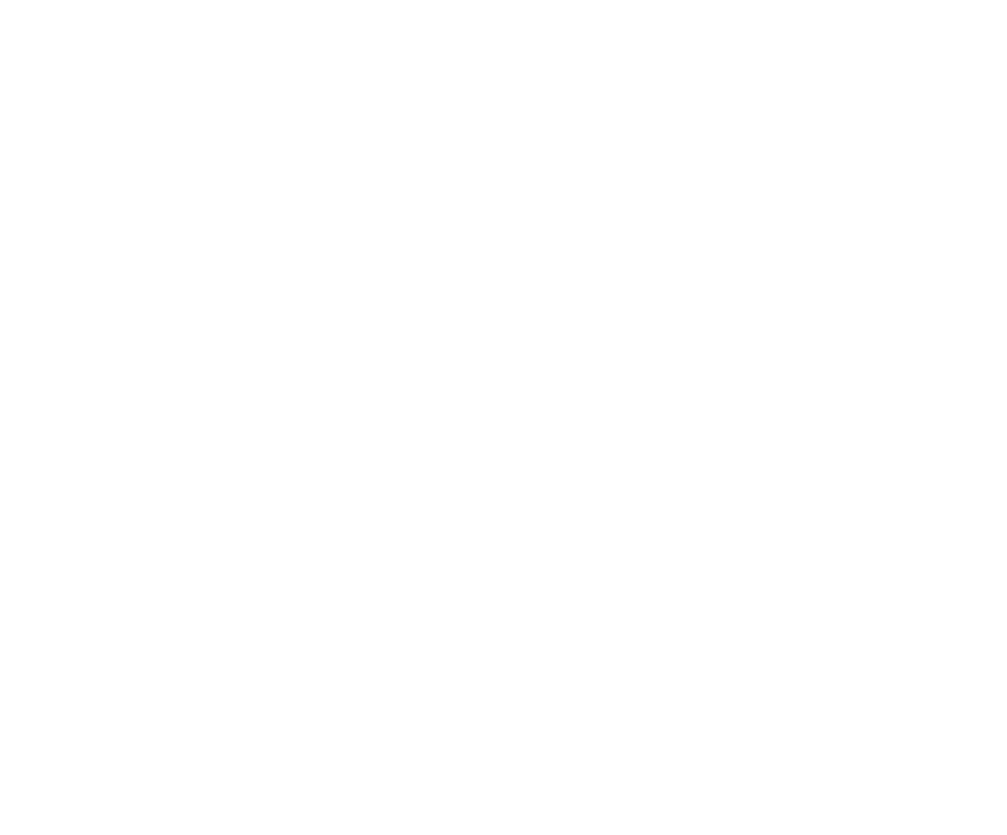
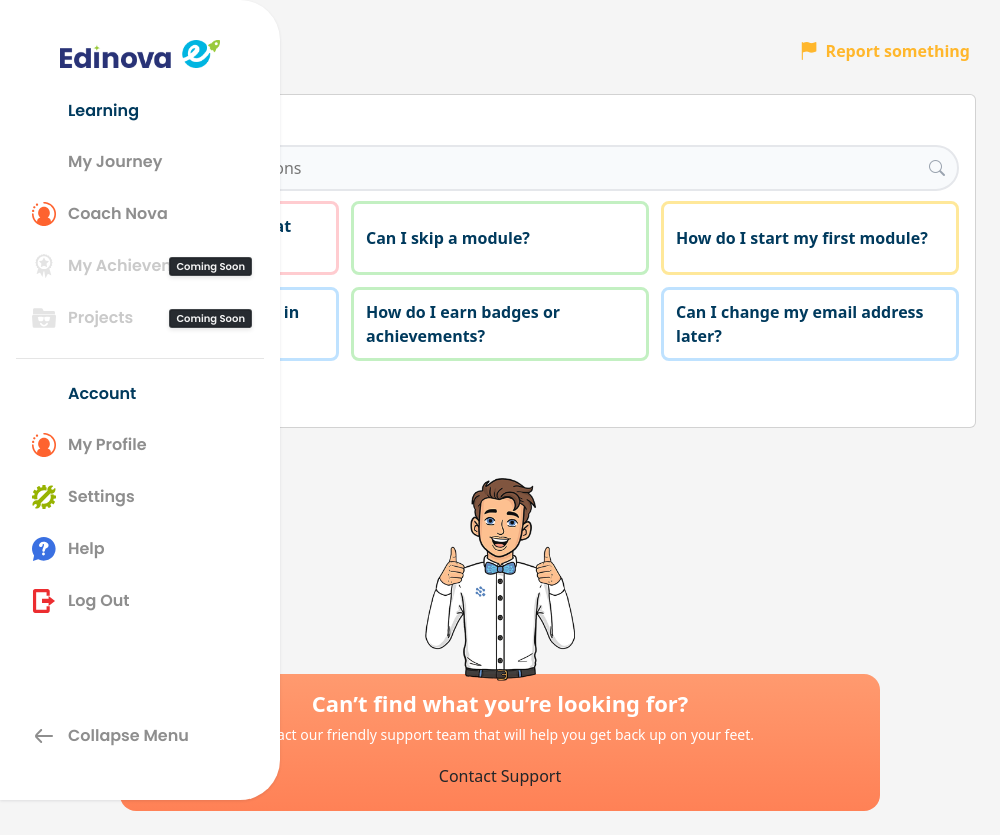
Before and after one commit to TerryB26/edi-student-track, a React (Create React App) app: page /help in a window 1280 px wide. Before the commit this address had no page. Shown: the whole page, without its empty margins (0-1007 px from the left). Before the commit the page ends 800 px from the top, so only its background shows below. Built offline with nearby package versions, Linux system fonts and the light colour scheme.

Commit message:
help page

```diff
--- a/src/App.js
+++ b/src/App.js
@@ -4,6 +4,7 @@
 import Home from './components/Home';
 import ProfilePage from './pages/Profile/Profile';
 import SettingsPage from './pages/Settings/Settings';
+import HelpPage from './pages/Help/Help';
 import Navbar from './components/Navigation/Navbar';
 import 'bootstrap/dist/css/bootstrap.min.css';
 import './App.css';
@@ -50,6 +51,11 @@
               <SettingsPage />
             </LayoutWithNavbar>
           } />
+          <Route path="/help" element={
+            <LayoutWithNavbar>
+              <HelpPage />
+            </LayoutWithNavbar>
+          } />
 
           {/* Default redirect to login */}
           <Route path="/" element={<Navigate to="/login" replace />} />
--- /dev/null
+++ b/src/components/Help/Help.css
@@ -0,0 +1,55 @@
+.help-page { text-align: left; }
+
+.help-header { display: flex; align-items: center; justify-content: space-between; margin-bottom: 16px; }
+.report-link { display: inline-flex; align-items: center; gap: 8px; background: transparent; border: none; color: #ffb72c; font-weight: 600; }
+.report-link .bi { font-size: 18px; line-height: 1; }
+
+.help-card { background: #fff; border: 1px solid #e5e7eb; border-radius: 12px; }
+.help-card .card-body { padding: 16px; }
+
+.help-card-header { display: flex; align-items: center; justify-content: space-between; gap: 16px; margin-bottom: 12px; }
+.help-card-header h3 { margin: 0; font-size: 18px; font-weight: 700; color: #003a5d; }
+
+.search-box { display: flex; align-items: center; background: #f8fafc; border: 2px solid #e5e7eb; border-radius: 24px; padding: 8px 12px; width: 100%; gap: 8px;margin-bottom: 10px; }
+.search-box .bi { color: #9aa3af; margin-left: auto; }
+.search-input { border: none; outline: none; background: transparent; width: 100%; }
+
+.questions-grid { display: grid; grid-template-columns: repeat(3, 1fr); gap: 12px; }
+.question-card { background: #fff; border: 3px solid #D9E1E7; border-radius: 8px; padding: 10px 12px; text-align: left; font-weight: 600; color: #003a5d; }
+.question-card.q-pink { border-color: #ffccd0; }
+.question-card.q-green { border-color: #c3f0c2; }
+.question-card.q-yellow { border-color: #ffe89a; }
+.question-card.q-blue { border-color: #bfe2ff; }
+
+.pager { display: flex; align-items: center; gap: 8px; margin-top: 16px; }
+.page-btn { background: #fff; border: 1px solid #e5e7eb; color: #4b5563; border-radius: 8px; padding: 4px 10px; font-weight: 600; }
+.page-btn[disabled] { background: #f1f5f9; color: #111827; }
+.page-ellipsis { color: #6b7280; }
+
+.support-illustration { display: flex; align-items: center; justify-content: center; margin-top: 50px; margin-bottom: -15px; }
+.support-illustration img { width: 150px; height: auto; display: block; opacity: 0.95; }
+.contact-support {
+  margin: 8px auto 0; /* center and add top spacing */
+  background: linear-gradient(180deg, #ff9a6f 0%, #ff8156 100%);
+  border-radius: 16px;
+  padding: 16px 24px; /* slightly smaller */
+  color: #fff;
+  text-align: center;
+  max-width: 760px; /* prevent overly wide card on desktop */
+  width: calc(100% - 32px); /* add side space on small screens */
+}
+.support-content h3 { margin: 0 0 8px 0; font-size: 22px; font-weight: 800; }
+.support-content p { margin: 0 0 12px 0; font-size: 14px; }
+.btn-support { background: #fff; color: #ff8156; font-weight: 700; border: none; border-radius: 12px; padding: 10px 16px; }
+.btn-support:hover { background: #f8f9fa; }
+
+/* Mobile */
+@media (max-width: 768px) {
+  .help-card-header { flex-direction: column; align-items: stretch; }
+  .search-box { width: 100%; min-width: 0; }
+  .search-input { width: 100%; }
+  .questions-grid { grid-template-columns: 1fr; }
+  .contact-support { grid-template-columns: 1fr; text-align: center; }
+  .support-illustration { order: 2; }
+  .support-content { order: 1; }
+}
--- /dev/null
+++ b/src/components/Help/Help.jsx
@@ -0,0 +1,86 @@
+import React from 'react';
+import './Help.css';
+
+const Help = ({
+  searchQuery,
+  onSearchChange,
+  onContactSupport,
+  questions = [],
+}) => {
+  const borderClass = (tag) => {
+    switch (tag) {
+      case 'pink':
+        return 'q-pink';
+      case 'green':
+        return 'q-green';
+      case 'yellow':
+        return 'q-yellow';
+      case 'blue':
+      default:
+        return 'q-blue';
+    }
+  };
+
+  return (
+    <div className="help-page">
+      <div className="help-header">
+        <h2 className="page-title">Help</h2>
+        <button className="report-link" type="button" aria-label="Report something">
+          <i className="bi bi-flag-fill" aria-hidden="true"></i>
+          <span>Report something</span>
+        </button>
+      </div>
+
+      <div className="card help-card">
+        <div className="card-body">
+          <div className="help-card-header">
+            <h3>Common Questions</h3>
+          </div>
+          <div className="search-box">
+            <input
+              type="text"
+              className="search-input"
+              placeholder="Search other common questions"
+              value={searchQuery}
+              onChange={(e) => onSearchChange && onSearchChange(e.target.value)}
+            />
+            <span className="bi bi-search" aria-hidden="true"></span>
+          </div>
+
+          <div className="questions-grid">
+            {questions.map((q, idx) => (
+              <button key={idx} className={`question-card ${borderClass(q.tag)}`} type="button">
+                {q.text}
+              </button>
+            ))}
+          </div>
+
+          <div className="pager">
+            <button className="page-btn" disabled>1</button>
+            <button className="page-btn">2</button>
+            <button className="page-btn">3</button>
+            <span className="page-ellipsis">…</span>
+            <button className="page-btn">8</button>
+          </div>
+        </div>
+      </div>
+      <div className="support-illustration">
+        <img src="/images/assets/help-man.png" alt="Helper" />
+      </div>
+      <div className="contact-support">
+        <div className="support-content">
+          <h3>Can’t find what you’re looking for?</h3>
+          <p>
+            Contact our friendly support team that will help you get back up on your feet.
+          </p>
+          <button className="btn btn-support" onClick={onContactSupport}>
+            Contact Support
+          </button>
+        </div>
+      </div>
+
+    </div>
+  );
+};
+
+export default Help;
--- a/src/components/Navigation/Navbar.jsx
+++ b/src/components/Navigation/Navbar.jsx
@@ -46,6 +46,9 @@
         break;
       case 'Settings':
         navigate('/settings');
+        break;
+      case 'Help':
+        navigate('/help');
         break;
       default:
         // For other items, just set as active for now
--- /dev/null
+++ b/src/pages/Help/Help.js
@@ -0,0 +1,35 @@
+import React, { useMemo, useState } from 'react';
+import Help from '../../components/Help/Help';
+
+const ALL_QUESTIONS = [
+  { text: 'I forgot my password — what should I do?', tag: 'pink' },
+  { text: 'Can I skip a module?', tag: 'green' },
+  { text: 'How do I start my first module?', tag: 'yellow' },
+  { text: 'Do I have to finish a module in one sitting?', tag: 'blue' },
+  { text: 'How do I earn badges or achievements?', tag: 'green' },
+  { text: 'Can I change my email address later?', tag: 'blue' },
+];
+
+export default function HelpPage() {
+  const [search, setSearch] = useState('');
+
+  const filtered = useMemo(() => {
+    if (!search) return ALL_QUESTIONS;
+    const q = search.toLowerCase();
+    return ALL_QUESTIONS.filter((x) => x.text.toLowerCase().includes(q));
+  }, [search]);
+
+  const handleContact = () => {
+    // Placeholder action; could open mailto or route to support
+    alert('Support will contact you shortly.');
+  };
+
+  return (
+    <Help
+      searchQuery={search}
+      onSearchChange={setSearch}
+      onContactSupport={handleContact}
+      questions={filtered}
+    />
+  );
+}
```
Also changed, not shown: public/images/assets/help-man.png (added).
